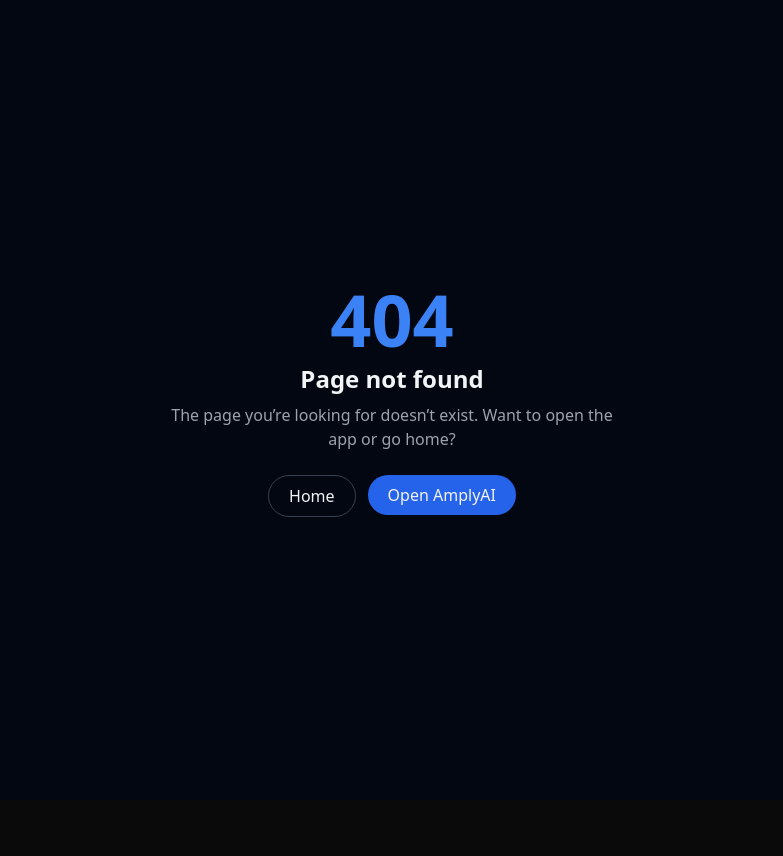
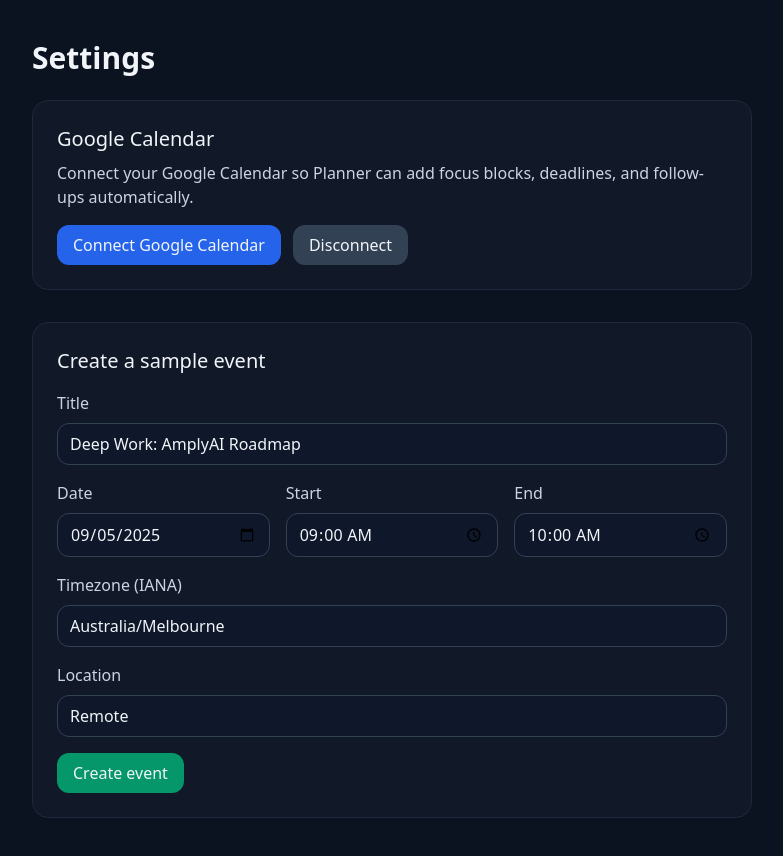
Before and after one commit to madevthevanthiran-maker/amplyai-chatbot, a Next.js app: page /settings in a window 1280 px wide. Before the commit this address had no page. Shown: the whole page, without its empty margins (248-1031 px from the left). Before the commit the page ends 800 px from the top, so only its background shows below. Built offline with nearby package versions, Linux system fonts and the light colour scheme.

Commit message:
Create settings.jsx

```diff
--- /dev/null
+++ b/pages/settings.jsx
@@ -0,0 +1,169 @@
+// /pages/settings.jsx
+import { useState } from "react";
+
+export default function Settings() {
+  const [title, setTitle] = useState("Deep Work: AmplyAI Roadmap");
+  const [date, setDate] = useState(() => new Date().toISOString().slice(0, 10));
+  const [startTime, setStartTime] = useState("09:00");
+  const [endTime, setEndTime] = useState("10:00");
+  const [timezone, setTimezone] = useState("Australia/Melbourne");
+  const [location, setLocation] = useState("Remote");
+  const [status, setStatus] = useState("");
+  const [creating, setCreating] = useState(false);
+
+  async function createEvent(e) {
+    e.preventDefault();
+    setStatus("");
+    setCreating(true);
+    try {
+      // Compose ISO strings from date + time
+      const startISO = new Date(`${date}T${startTime}:00`).toISOString().slice(0, 19);
+      const endISO = new Date(`${date}T${endTime}:00`).toISOString().slice(0, 19);
+
+      const res = await fetch("/api/google/calendar/create", {
+        method: "POST",
+        headers: { "Content-Type": "application/json" },
+        body: JSON.stringify({
+          title,
+          description: "Created from AmplyAI Settings page",
+          start: startISO,
+          end: endISO,
+          timezone,
+          location,
+        }),
+      });
+
+      if (res.status === 401) {
+        const { authUrl } = await res.json();
+        // Not connected yet → kick off OAuth
+        window.location.href = authUrl;
+        return;
+      }
+
+      if (!res.ok) {
+        const j = await res.json().catch(() => ({}));
+        throw new Error(j.error || "Failed to create event");
+      }
+
+      const data = await res.json();
+      setStatus(`✔ Event created. ${data.htmlLink ? "Open calendar event from your Google Calendar." : ""}`);
+      if (data.htmlLink) {
+        // open in new tab to verify
+        window.open(data.htmlLink, "_blank", "noopener,noreferrer");
+      }
+    } catch (err) {
+      setStatus(`✖ ${err.message}`);
+    } finally {
+      setCreating(false);
+    }
+  }
+
+  return (
+    <div className="min-h-screen bg-[#0b1220] text-slate-100">
+      <div className="max-w-3xl mx-auto px-6 py-10">
+        <h1 className="text-3xl font-semibold mb-6">Settings</h1>
+
+        {/* Google Calendar Connect */}
+        <div className="rounded-2xl bg-[#111827] border border-slate-800 p-6 mb-8">
+          <h2 className="text-xl font-medium mb-2">Google Calendar</h2>
+          <p className="text-slate-300 mb-4">
+            Connect your Google Calendar so Planner can add focus blocks, deadlines, and follow-ups automatically.
+          </p>
+          <div className="flex gap-3 flex-wrap">
+            <a
+              href={`/api/google/oauth/start?state=/settings`}
+              className="inline-flex items-center justify-center rounded-xl px-4 py-2 bg-blue-600 hover:bg-blue-500 transition"
+            >
+              Connect Google Calendar
+            </a>
+            <a
+              href="/api/google/oauth/logout"
+              className="inline-flex items-center justify-center rounded-xl px-4 py-2 bg-slate-700 hover:bg-slate-600 transition"
+            >
+              Disconnect
+            </a>
+          </div>
+        </div>
+
+        {/* Create sample event */}
+        <div className="rounded-2xl bg-[#111827] border border-slate-800 p-6">
+          <h2 className="text-xl font-medium mb-4">Create a sample event</h2>
+          <form onSubmit={createEvent} className="grid gap-4">
+            <label className="grid gap-2">
+              <span className="text-slate-300">Title</span>
+              <input
+                value={title}
+                onChange={(e) => setTitle(e.target.value)}
+                className="bg-[#0f172a] border border-slate-700 rounded-xl px-3 py-2 outline-none focus:border-blue-500"
+                placeholder="Event title"
+              />
+            </label>
+
+            <div className="grid grid-cols-1 sm:grid-cols-3 gap-4">
+              <label className="grid gap-2">
+                <span className="text-slate-300">Date</span>
+                <input
+                  type="date"
+                  value={date}
+                  onChange={(e) => setDate(e.target.value)}
+                  className="bg-[#0f172a] border border-slate-700 rounded-xl px-3 py-2 outline-none focus:border-blue-500"
+                />
+              </label>
+
+              <label className="grid gap-2">
+                <span className="text-slate-300">Start</span>
+                <input
+                  type="time"
+                  value={startTime}
+                  onChange={(e) => setStartTime(e.target.value)}
+                  className="bg-[#0f172a] border border-slate-700 rounded-xl px-3 py-2 outline-none focus:border-blue-500"
+                />
+              </label>
+
+              <label className="grid gap-2">
+                <span className="text-slate-300">End</span>
+                <input
+                  type="time"
+                  value={endTime}
+                  onChange={(e) => setEndTime(e.target.value)}
+                  className="bg-[#0f172a] border border-slate-700 rounded-xl px-3 py-2 outline-none focus:border-blue-500"
+                />
+              </label>
+            </div>
+
+            <label className="grid gap-2">
+              <span className="text-slate-300">Timezone (IANA)</span>
+              <input
+                value={timezone}
+                onChange={(e) => setTimezone(e.target.value)}
+                className="bg-[#0f172a] border border-slate-700 rounded-xl px-3 py-2 outline-none focus:border-blue-500"
+                placeholder="e.g., Australia/Melbourne"
+              />
+            </label>
+
+            <label className="grid gap-2">
+              <span className="text-slate-300">Location</span>
+              <input
+                value={location}
+                onChange={(e) => setLocation(e.target.value)}
+                className="bg-[#0f172a] border border-slate-700 rounded-xl px-3 py-2 outline-none focus:border-blue-500"
+                placeholder="Meeting link or place"
+              />
+            </label>
+
+            <div className="flex items-center gap-3">
+              <button
+                type="submit"
+                disabled={creating}
+                className="inline-flex items-center justify-center rounded-xl px-4 py-2 bg-emerald-600 hover:bg-emerald-500 disabled:opacity-50 transition"
+              >
+                {creating ? "Creating…" : "Create event"}
+              </button>
+              {status && <p className="text-sm text-slate-300">{status}</p>}
+            </div>
+          </form>
+        </div>
+      </div>
+    </div>
+  );
+}
```
